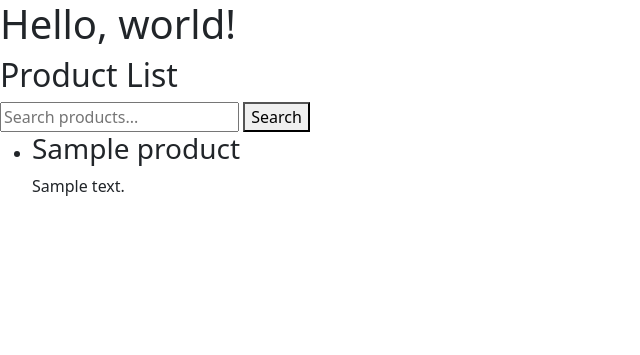
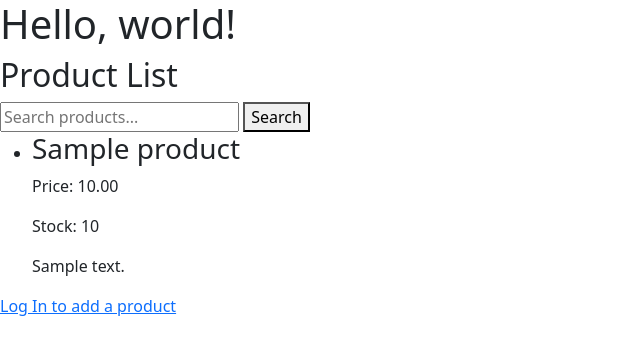
Before and after one commit to ByteRaider/Django-Inventory, a Django app: page /inventory/ in a window 1280 px wide. Shown: the top 355 px of the page, without its empty margins (0-640 px from the left). Run offline with Django 5.2, Linux system fonts and the light colour scheme; tables that the repository leaves empty hold one stand-in row (values such as "Sample post").

Commit message:
Add edit & delete  item to product list.html

```diff
--- a/inventory/templates/inventory/product_list.html
+++ b/inventory/templates/inventory/product_list.html
@@ -14,20 +14,45 @@
 <div class="product-list">
   {% if products %}
   <ul>
+    <!-- check if the user is logged in -->
+    {% if user.is_authenticated %}
+    <a href="{% url 'product_add' %}">Add a Product</a>
+    <!-- Loop through the products and display them in a list -->
     {% for product in products %}
     <li>
       <h3>{{ product.name }}</h3>
+      <p>Price: {{ product.price }}</p>
+      <p>Stock: {{ product.stock }}</p>
       <p>{{ product.description }}</p>
       <!-- You can also include an image if your Product model has an image field -->
       {% if product.image %}
       <img src="{{ product.image.url }}" alt="{{ product.name }}" />
       {% endif %}
+      <a href="{% url 'product_edit' product.id %}">Edit</a>
+      <a href="{% url 'product_delete' product.id %}">Delete</a>
+    </li>
+    {% endfor %} {% else %}
+
+    <!-- Loop through the products and display them in a list -->
+    {% for product in products %}
+    <li>
+      <h3>{{ product.name }}</h3>
+      <p>Price: {{ product.price }}</p>
+      <p>Stock: {{ product.stock }}</p>
+      <p>{{ product.description }}</p>
+      <!-- You can also include an image if your Product model has an image field -->
+      {% if product.image %}
+      <img src="{{ product.image.url }}" alt="{{ product.name }}" />
+
+      {% endif %}
       <!-- Add more product details here as needed -->
     </li>
     {% endfor %}
   </ul>
-  {% else %}
+  <a href="{% url 'login' %}">Log In to add a product</a>
+  {% endif %} {% else %}
   <p>No products found.</p>
+
   {% endif %}
 </div>
 {%endblock %}
```
